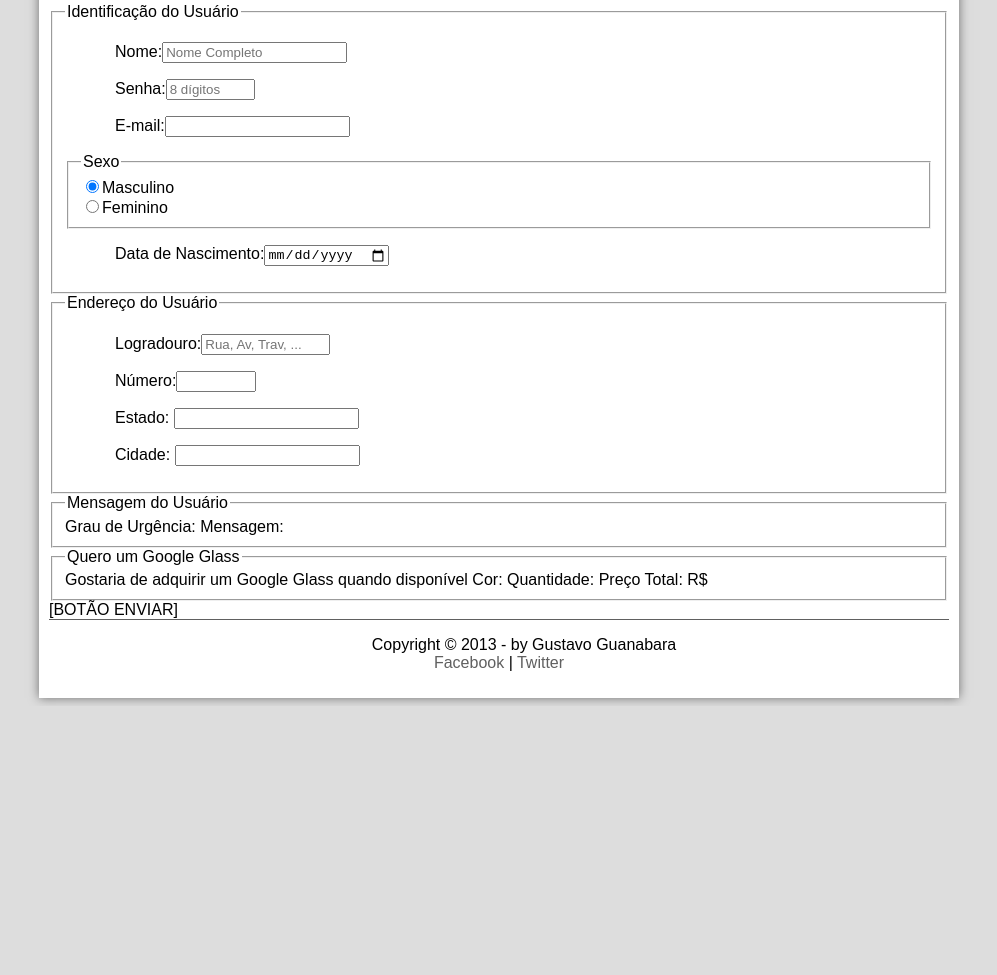
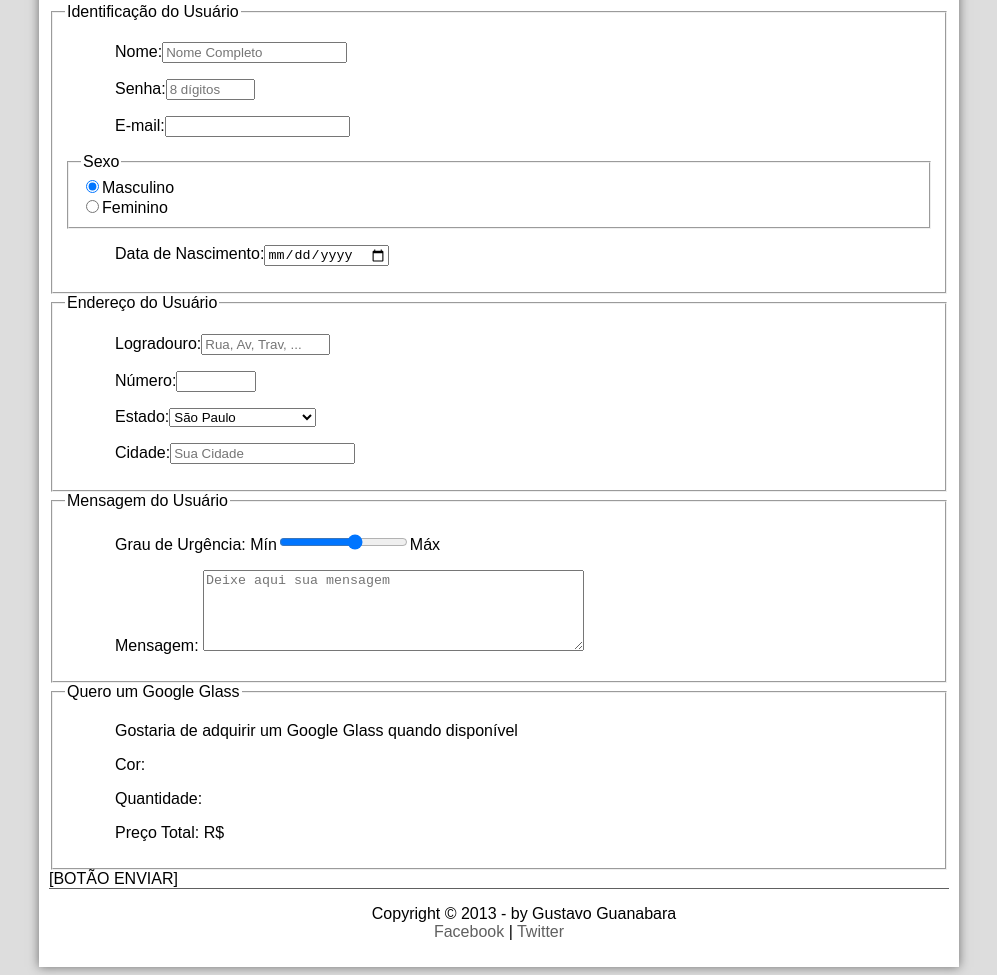
Before and after one commit to filipecode-03/googleglass, a plain HTML site: page curso-html5-pacote01/projeto-glass-html5/fale-conosco.html in a window 1280 px wide. Shown: the part 311-1286 px from the top of the page, without its empty margins (141-1138 px from the left). Before the commit the page ends 1017 px from the top, so only its background shows below. Drawn offline with Linux system fonts and the light colour scheme; a web font is replaced by a local one.

Commit message:
Terminei a aula 34 parte 2 do formulário

```diff
--- a/curso-html5-pacote01/projeto-glass-html5/fale-conosco.html
+++ b/curso-html5-pacote01/projeto-glass-html5/fale-conosco.html
@@ -51,7 +51,7 @@
                     </hgroup>
                 </header>
 
-                <form>
+                <form method="post" id="fContato" action="mailto:contato@cursoemvideo.com">
                     <fieldset id="usuario">
                         <legend>Identificação do Usuário</legend>
                         <p><label for="cNome">Nome:</label><input type="text" name="tNome" id="cNome" size="20" maxlength="30" placeholder="Nome Completo"></p>
@@ -67,23 +67,44 @@
                         <legend>Endereço do Usuário</legend>
                         <p><label for="cRua">Logradouro:</label><input type="text" name="tRua" id="cRua" size="13" maxlength="80" placeholder="Rua, Av, Trav, ..."></p>
                         <p><label for="cNum">Número:</label><input type="number" name="tNum" id="cNum" min="0" max="99999"></p>
-                        <p>Estado: <input type="text" name="" id=""></p>
-                        <p>Cidade: <input type="text"></p>
+                        <p><label for="cEst">Estado:</label><select name="tEst" id="cEst">
+                            <optgroup label="Região Sudeste">
+                                <option value="RJ">Rio de Janeiro</option>
+                                <option value="SP" selected>São Paulo</option>
+                                <option value="MG">Minas Gerais</option>
+                            </optgroup>
+
+                            <optgroup label="Região Sul">
+                                <option value="PR">Paraná</option>
+                                <option value="SC">Santa Catarina</option>
+                                <option value="RS">Rio Grnade do Sul</option>
+                            </optgroup>
+                        </select>
+                    </p>
+                        <p><label for="cCid">Cidade:</label><input type="text" name="tCid" id="cCid" maxlength="40" size="20" placeholder="Sua Cidade" list="cidades">
+                        </p>
+                        <datalist id="cidades">
+                            <option value="Rio de Janeiro"></option>
+                            <option value="Nova Iguaçu"></option>
+                            <option value="Niterói"></option>
+                            <option value="Belford Roxo"></option>
+                        </datalist>
                     </fieldset>
 
                     <fieldset id="mensagem">
                         <legend>Mensagem do Usuário</legend>
-    Grau de Urgência:
-    Mensagem:
+                        <p><label for="cUrg">Grau de Urgência:</label>
+                        Mín<input type="range" name="tUrg" id="cUrg" min="0" max="10" step="2">Máx</p>
+                        <p><label for="cMsg">Mensagem:</label>
+                        <textarea name="tMsg" id="cMsg" cols="45" rows="5" placeholder="Deixe aqui sua mensagem"></textarea></p>
                     </fieldset>
 
                     <fieldset id="pedido">
                         <legend>Quero um Google Glass</legend>
-
-    Gostaria de adquirir um Google Glass quando disponível
-    Cor:
-    Quantidade:
-    Preço Total: R$
+                        <p><label for="cPed">Gostaria de adquirir um Google Glass quando disponível</label></p>
+                        <p><label for="cCor">Cor:</label></p>
+                        <p><label for="cQtd">Quantidade:</label></p>
+                        <p><label for="cTot">Preço Total: R$</label></p>
                     </fieldset>
 
 [BOTÃO ENVIAR]
```
